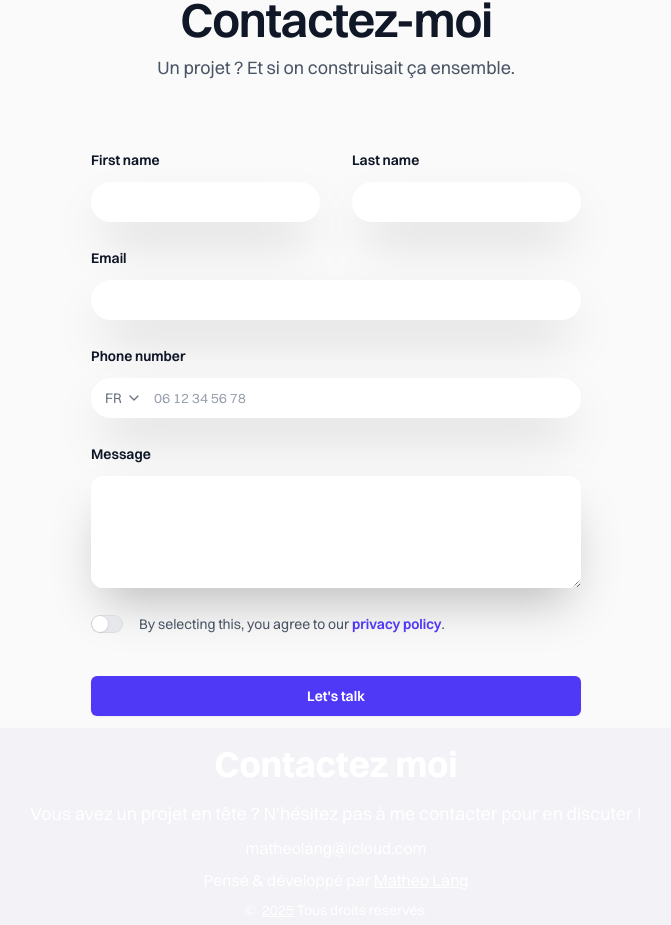
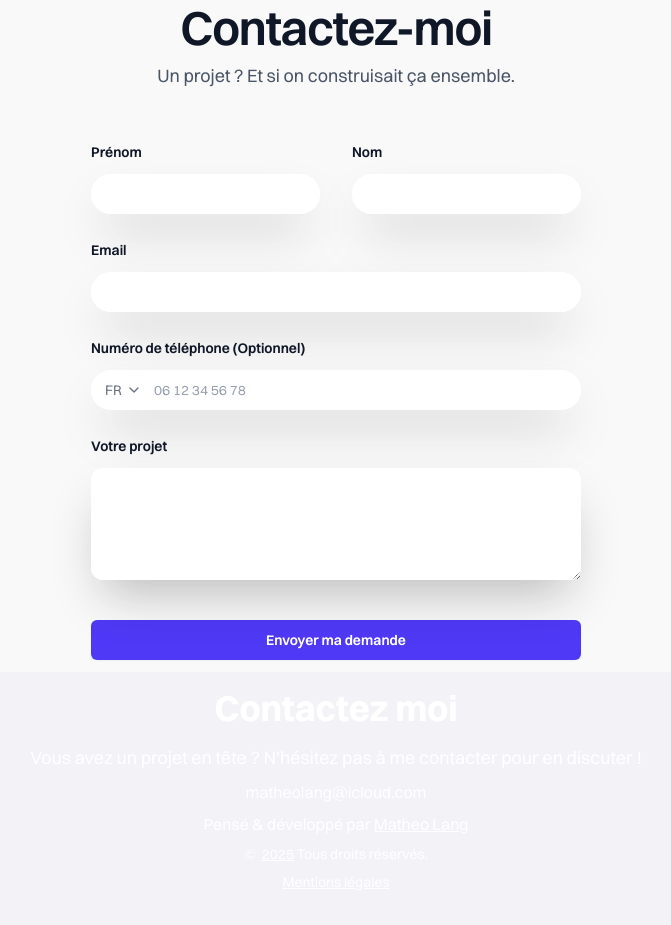
Before and after one commit to Matsuel/portfolio, a Next.js app: page / in a window 1280 px wide. Shown: the part 3011-3936 px from the top of the page, without its empty margins (304-975 px from the left). Built offline with nearby package versions, Linux system fonts and the light colour scheme.

Commit message:
fix: traduire les étiquettes du formulaire de contact en français et ajuster le style

```diff
--- a/src/components/Contact.tsx
+++ b/src/components/Contact.tsx
@@ -8,16 +8,16 @@ const Contact = () => {
         <SectionLayout
             id='contact'
         >
-            <div className='w-full h-auto flex flex-col bg-[#fafafa] p-3 rounded-2xl'>
+            <div className='w-full h-auto flex flex-col bg-[#fafafa]/90 p-3 pt-5 rounded-2xl'>
                 <div className="mx-auto max-w-2xl text-center">
                     <h2 className="text-4xl font-semibold tracking-tight text-balance text-gray-900 sm:text-5xl">Contactez-moi</h2>
                     <p className="mt-2 text-lg/8 text-gray-600">Un projet ? Et si on construisait ça ensemble.</p>
                 </div>
-                <form action="#" method="POST" className="mx-auto mt-16 max-w-xl sm:mt-16">
+                <form action="#" method="POST" className="mx-auto mt-12 max-w-xl">
                     <div className="grid grid-cols-1 gap-x-8 gap-y-6 sm:grid-cols-2">
                         <div>
                             <label htmlFor="first-name" className="block text-sm/6 font-semibold text-gray-900">
-                                First name
+                                Prénom
                             </label>
                             <div className="mt-2.5">
                                 <input
@@ -31,7 +31,7 @@ const Contact = () => {
                         </div>
                         <div>
                             <label htmlFor="last-name" className="block text-sm/6 font-semibold text-gray-900">
-                                Last name
+                                Nom
                             </label>
                             <div className="mt-2.5">
                                 <input
@@ -59,7 +59,7 @@ const Contact = () => {
                         </div>
                         <div className="sm:col-span-2">
                             <label htmlFor="phone-number" className="block text-sm/6 font-semibold text-gray-900">
-                                Phone number
+                                Numéro de téléphone (Optionnel)
                             </label>
                             <div className="mt-2.5">
                                 <div className="flex rounded-full bg-white outline-1 -outline-offset-1 outline-white has-[input:focus-within]:outline-2 has-[input:focus-within]:-outline-offset-2 has-[input:focus-within]:outline-indigo-600 shadow-2xl">
@@ -90,7 +90,7 @@ const Contact = () => {
                         </div>
                         <div className="sm:col-span-2">
                             <label htmlFor="message" className="block text-sm/6 font-semibold text-gray-900">
-                                Message
+                                Votre projet
                             </label>
                             <div className="mt-2.5">
                                 <textarea
@@ -102,34 +102,13 @@ const Contact = () => {
                                 />
                             </div>
                         </div>
-                        <div className="flex gap-x-4 sm:col-span-2">
-                            <div className="flex h-6 items-center">
-                                <div className="group relative inline-flex w-8 shrink-0 rounded-full bg-gray-200 p-px inset-ring inset-ring-gray-900/5 outline-offset-2 outline-indigo-600 transition-colors duration-200 ease-in-out has-checked:bg-indigo-600 has-focus-visible:outline-2">
-                                    <span className="size-4 rounded-full bg-white shadow-xs ring-1 ring-gray-900/5 transition-transform duration-200 ease-in-out group-has-checked:translate-x-3.5" />
-                                    <input
-                                        id="agree-to-policies"
-                                        name="agree-to-policies"
-                                        type="checkbox"
-                                        aria-label="Agree to policies"
-                                        className="absolute inset-0 appearance-none focus:outline-hidden"
-                                    />
-                                </div>
-                            </div>
-                            <label htmlFor="agree-to-policies" className="text-sm/6 text-gray-600">
-                                By selecting this, you agree to our{' '}
-                                <a href="#" className="font-semibold whitespace-nowrap text-indigo-600">
-                                    privacy policy
-                                </a>
-                                .
-                            </label>
-                        </div>
                     </div>
                     <div className="mt-10">
                         <button
                             type="submit"
                             className="block w-full rounded-md bg-indigo-600 px-3.5 py-2.5 text-center text-sm font-semibold text-white shadow-xs hover:bg-indigo-500 focus-visible:outline-2 focus-visible:outline-offset-2 focus-visible:outline-indigo-600"
                         >
-                            Let&apos;s talk
+                            Envoyer ma demande
                         </button>
                     </div>
                 </form>
```
